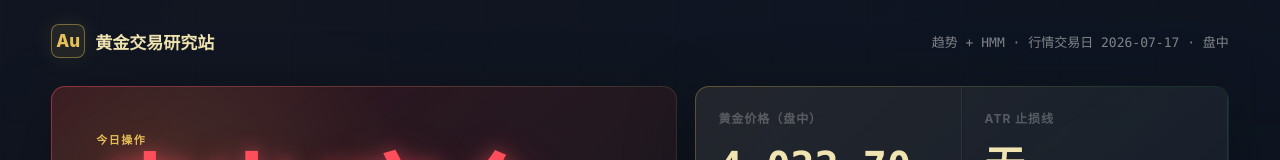
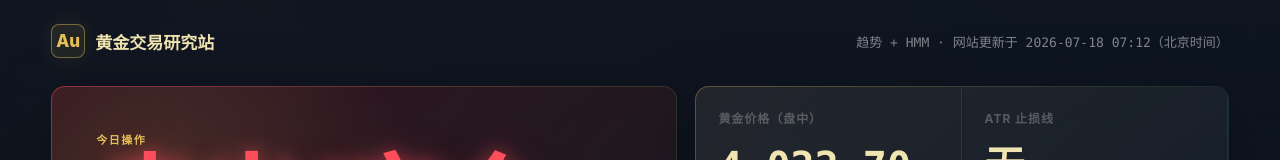
Before and after one commit to renqipan/gold_trading, a Next.js app: page / in a window 1280 px wide. Shown: the top 160 px of the page. Built offline with nearby package versions, Linux system fonts and the light colour scheme.

Commit message:
Show website update time in navigation

```diff
--- a/app/page.tsx
+++ b/app/page.tsx
@@ -40,6 +40,7 @@ const observedAtParts = Object.fromEntries(
 );
 const observedAt = `${observedAtParts.year}-${observedAtParts.month}-${observedAtParts.day} ${observedAtParts.hour}:${observedAtParts.minute}`;
 const priceSessionLabel = `行情交易日 ${latest.asOf}`;
+const siteUpdatedLabel = `网站更新于 ${observedAt}（北京时间）`;
 const priceTimestampLabel = isIntradaySnapshot
   ? `盘中快照 · 模型生成于 ${observedAt}（北京时间）`
   : `已收盘 · 模型生成于 ${observedAt}（北京时间）`;
@@ -346,7 +347,7 @@ export default function Home() {
             <span>Au</span>
             黄金交易研究站
           </div>
-          <div className="navMeta">趋势 + HMM · {priceSessionLabel} · {isIntradaySnapshot ? "盘中" : "收盘"}</div>
+          <div className="navMeta">趋势 + HMM · {siteUpdatedLabel}</div>
         </nav>
 
         <div className="heroGrid">
```
